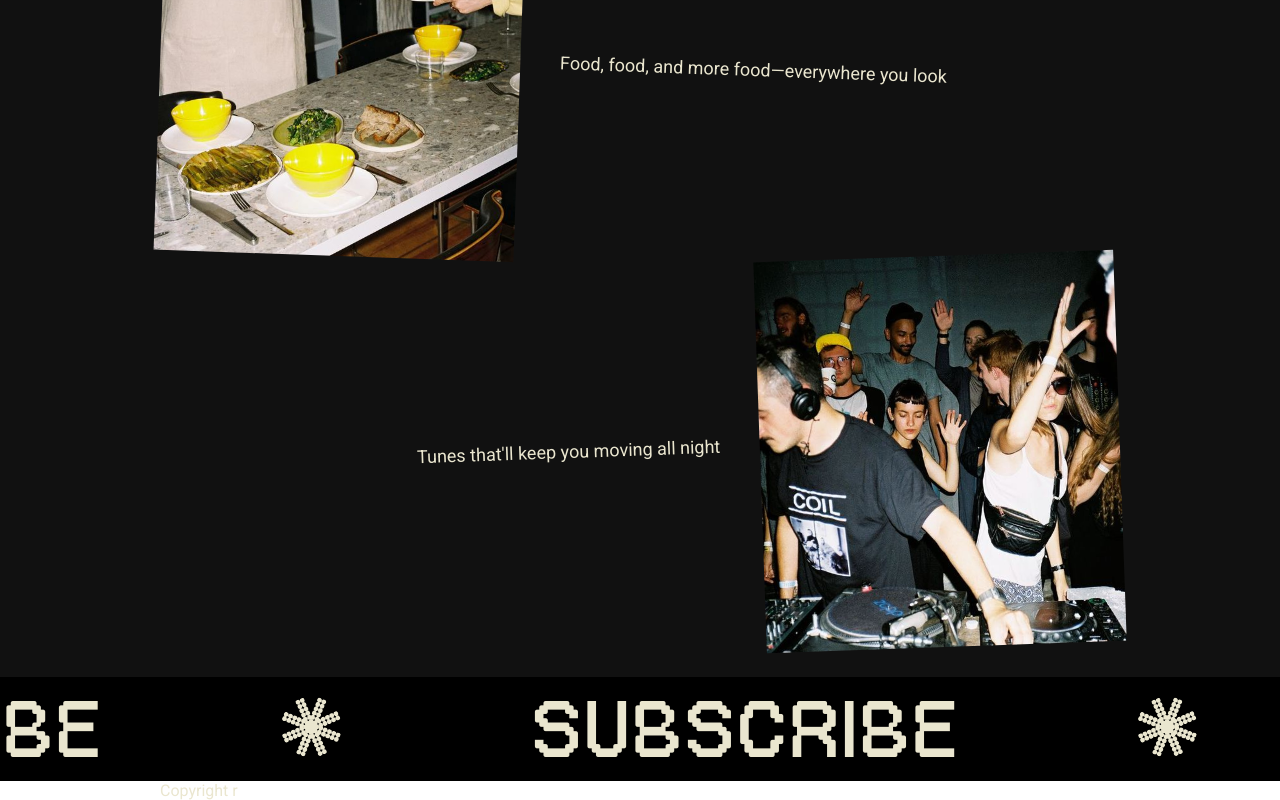
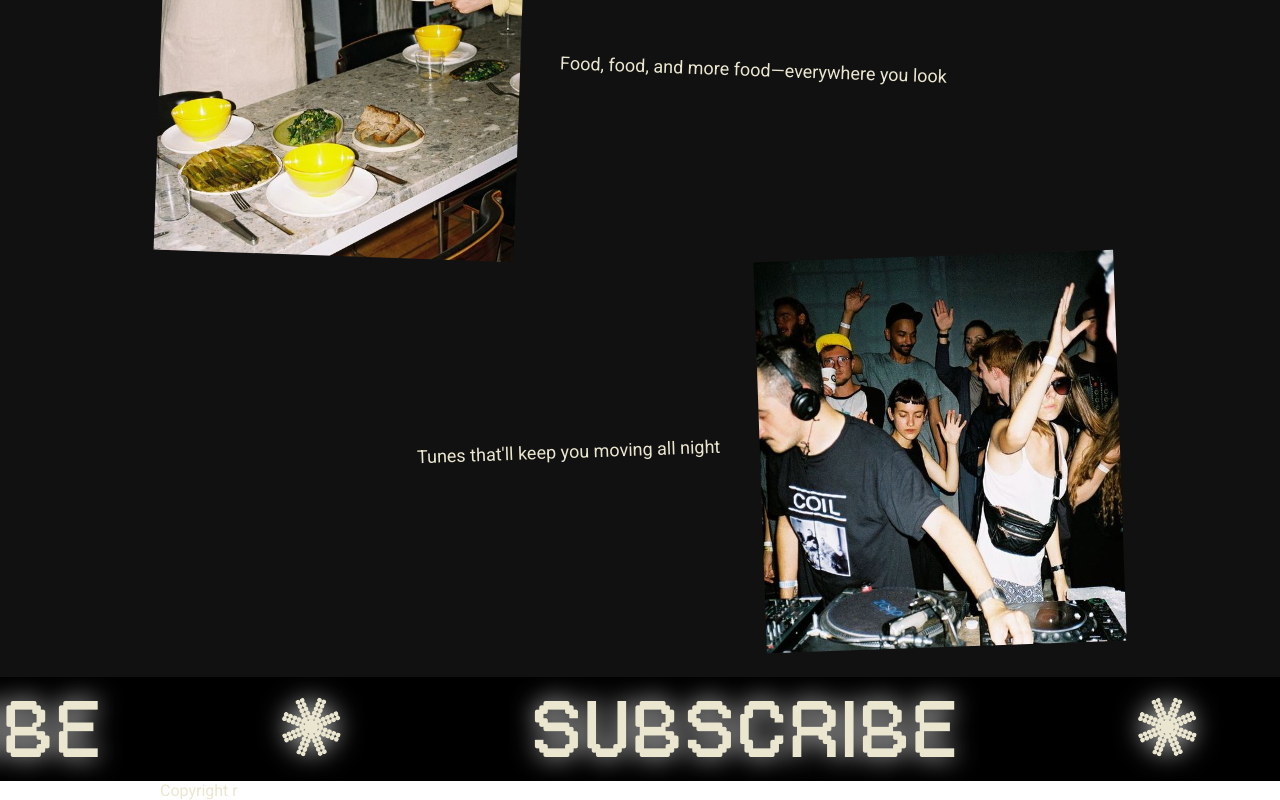
Before and after one commit to senagab/event-page, a website built with Parcel: page src/index.html in a window 1280 px wide. Shown: the part 1641-2441 px from the top of the page. Built offline with nearby package versions, Linux system fonts and the light colour scheme; a script that the page names is missing.

Commit message:
feat: light reflection effect onto marquee items

```diff
--- a/src/styles/_stripe.scss
+++ b/src/styles/_stripe.scss
@@ -26,6 +26,7 @@
         &__text {
             display: flex;
             align-items: baseline;
+            filter: drop-shadow(0 0 0.75rem #DADADA);
 
             .star {
                 width: 60px;
```
